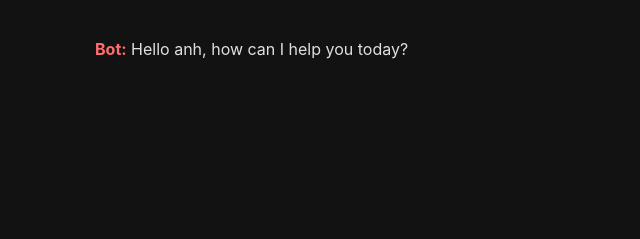
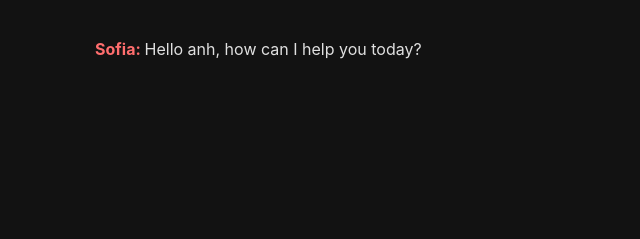
Before and after one commit to ks1610/Sofia, a plain HTML site: page index.html in a window 1280 px wide. Shown: the part 168-407 px from the top of the page, 0-640 px from the left. Drawn offline with nearby package versions, Linux system fonts and the light colour scheme.

Commit message:
Update index.html

```diff
--- a/index.html
+++ b/index.html
@@ -321,7 +321,7 @@
         // Display welcome message when page loads
         document.addEventListener('DOMContentLoaded', function() {
             const responseDiv = document.getElementById('response');
-            responseDiv.innerHTML = `<div class="bot-message"><strong>Bot:</strong> Hello anh, how can I help you today?</div>`;
+            responseDiv.innerHTML = `<div class="bot-message"><strong>${Sofia_Prompt.name}: </strong> Hello anh, how can I help you today?</div>`;
 
             // Add welcome message to history
             conversationHistory.push({
```
